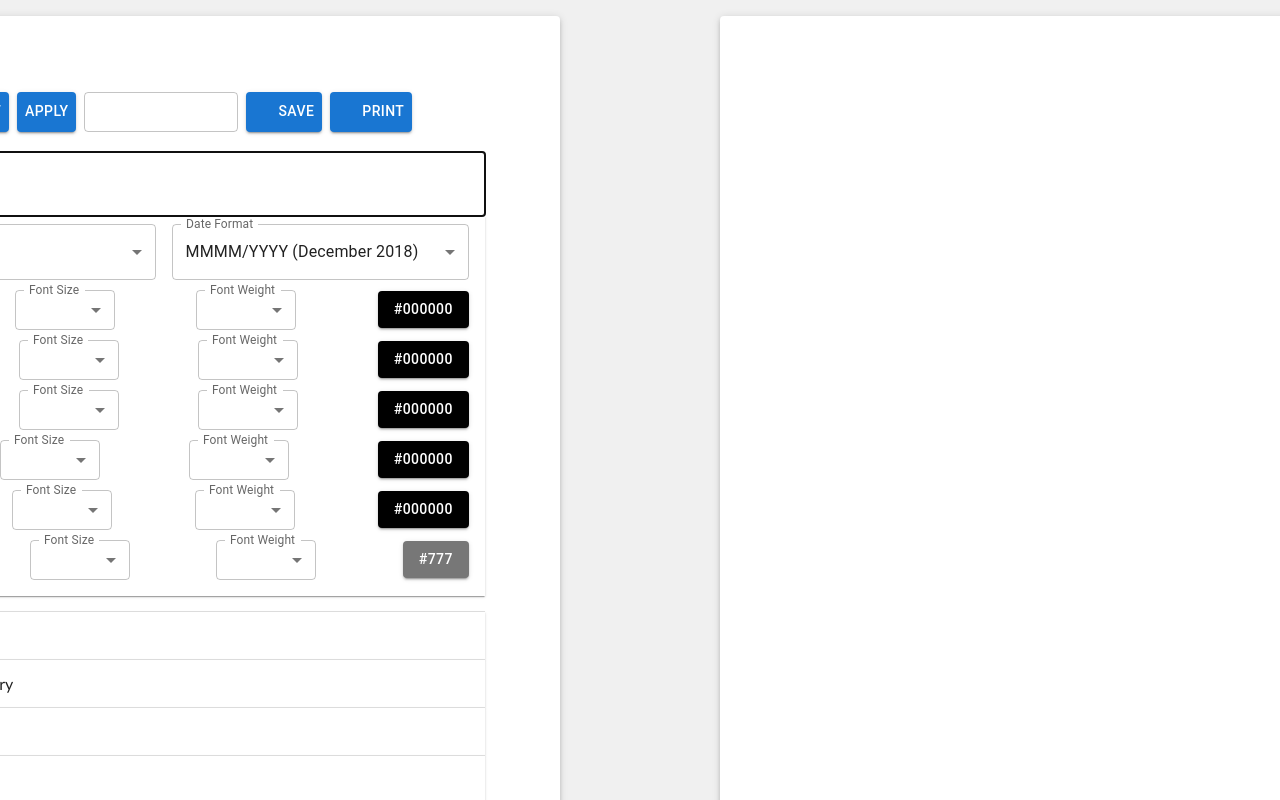
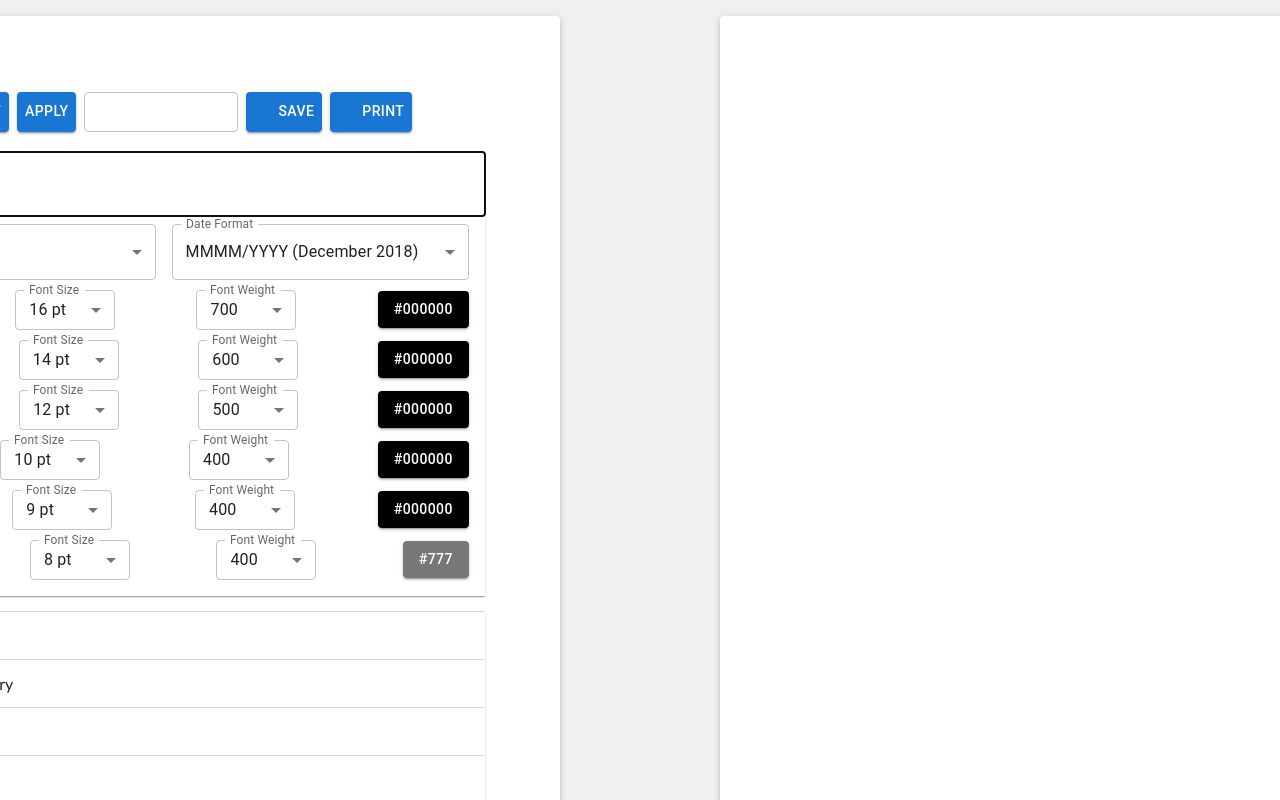
Before and after one commit to smamirshahi/squeezy-cv, a React (Vite) app: page / in a window 1280 px wide. Both pictures are taken after a click on the button "Styles". Shown: the top 800 px of the page. Built offline with nearby package versions, Linux system fonts and the light colour scheme; some icons are missing; what runtypes would draw is missing.

Commit message:
[CV-6] Update the code to get the fontSizes, weight etc.

```diff
--- a/src/pages/editor-page/styles-editor-page/font-options-picker.tsx
+++ b/src/pages/editor-page/styles-editor-page/font-options-picker.tsx
@@ -49,14 +49,11 @@ export function FontOptionsPicker({ fontTitle, style }: Props): JSX.Element {
           label="Font Size"
           onChange={(event) => setFontsize(event.target.value)}
         >
-          {[...Array(16)].map((_, i) => {
-            const num = 10 + i;
-            return (
-              <MenuItem key={num} value={num}>
-                {num}
-              </MenuItem>
-            );
-          })}
+          {Array.from({ length: 15 }, (_, i) => i + 8).map((pt) => (
+            <MenuItem key={pt} value={`${pt}pt`}>
+              {pt} pt
+            </MenuItem>
+          ))}
         </Select>
       </FormControl>
 
@@ -69,14 +66,11 @@ export function FontOptionsPicker({ fontTitle, style }: Props): JSX.Element {
           label="Font Weight"
           onChange={(event) => setFontWeight(event.target.value as number)}
         >
-          {[...Array(16)].map((_, i) => {
-            const num = 10 + i;
-            return (
-              <MenuItem key={num} value={num}>
-                {num}
-              </MenuItem>
-            );
-          })}
+          {[400, 500, 600, 700].map((weight) => (
+            <MenuItem key={weight} value={weight}>
+              {weight}
+            </MenuItem>
+          ))}
         </Select>
       </FormControl>
 
```
